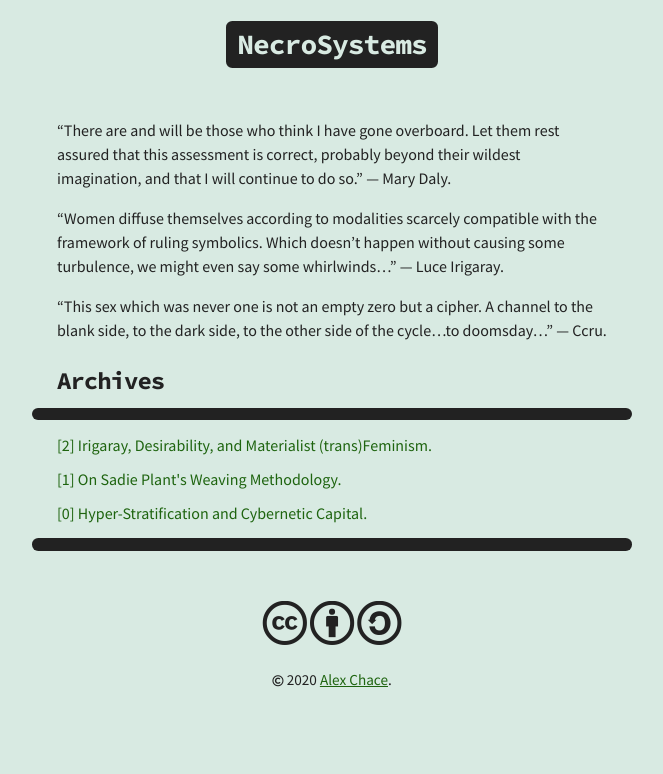
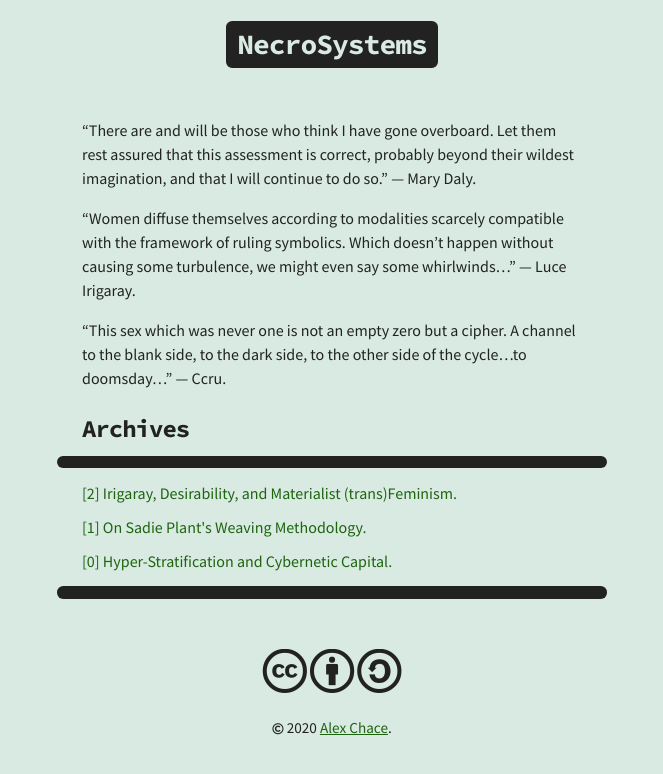
Before and after one commit to alychace/distort.jp, a Jekyll site: the page built from index.md, in a window 1280 px wide. Shown: the top 774 px of the page, without its empty margins (308-971 px from the left). Built offline with Jekyll 4.4.1, drawn with Linux system fonts in a browser that asks for light colours; nearby versions of some CDN libraries.

Commit message:
changed size/width

```diff
--- a/_sass/_base.scss
+++ b/_sass/_base.scss
@@ -20,8 +20,8 @@ h6 {
 }
 
 .wrapper {
-  max-width: -webkit-calc(600px - (#{$horizontal-spacing-unit} * 1));
-  max-width:         calc(600px - (#{$horizontal-spacing-unit} * 1));
+  max-width: -webkit-calc(550px - (#{$horizontal-spacing-unit} * 1));
+  max-width:         calc(550px - (#{$horizontal-spacing-unit} * 1));
   margin-right: auto;
   margin-left: auto;
   padding-right: $horizontal-spacing-unit;
```
